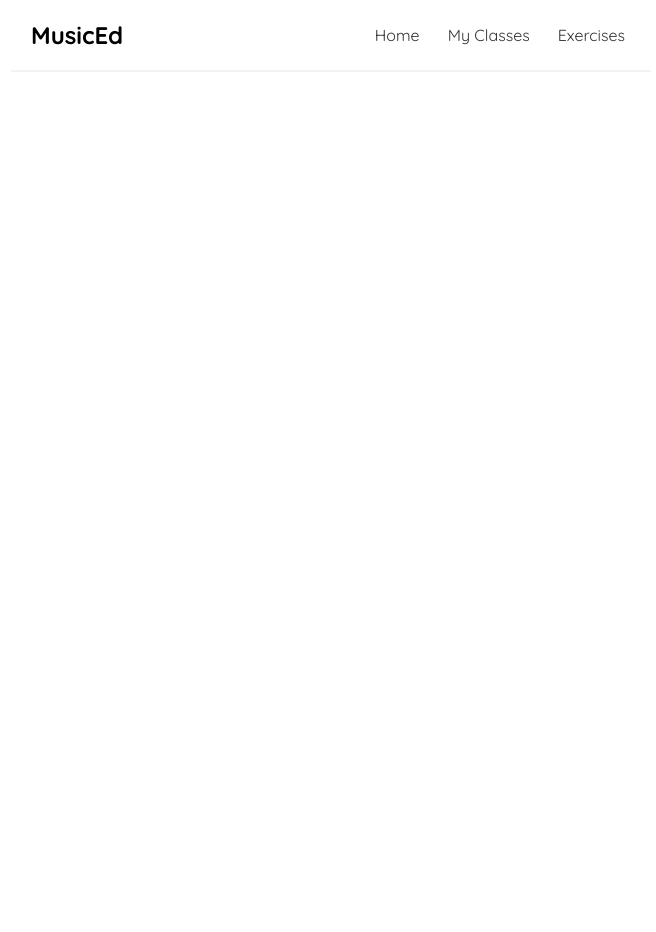
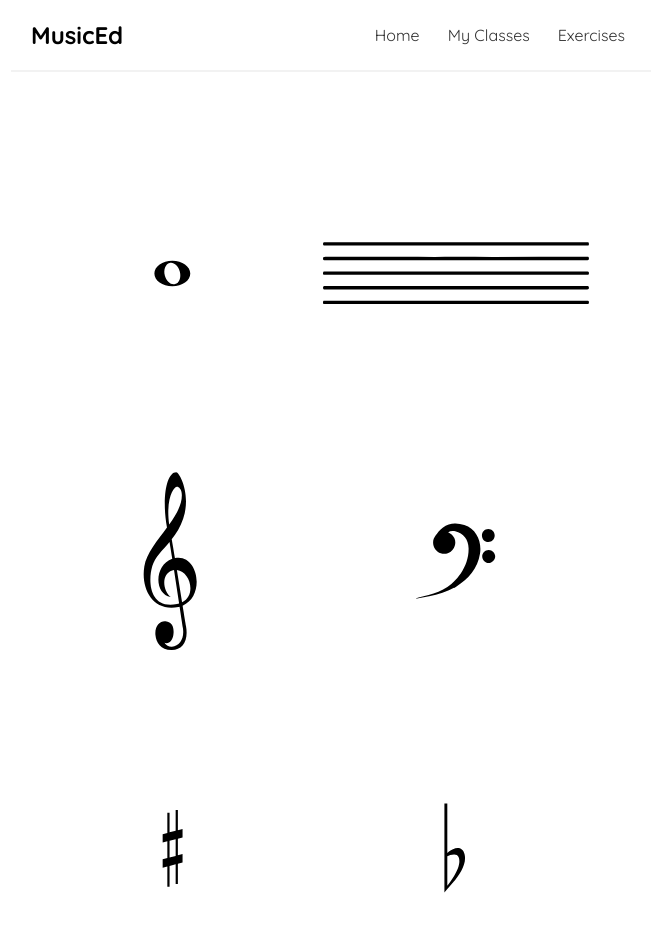
Before and after one commit to ChrisFala/MusicEd, a React (Create React App) app: page /NoteIdentification in a window 1280 px wide. Shown: the top 932 px of the page, without its empty margins (309-965 px from the left). Before the commit the page ends 800 px from the top, so only its background shows below. Built offline with nearby package versions, Linux system fonts and the light colour scheme.

Commit message:
Reorganized File Structure / Imported Images

```diff
--- a/src/App.js
+++ b/src/App.js
@@ -1,9 +1,12 @@
 import React from "react";
 import Navbar from "./Navbar";
-import Home from './Home'
 import { BrowserRouter as Router, Route, Routes,} from 'react-router-dom'
-import Exercises from "./Exercises";
-import Classrooms from "./Classrooms"
+
+// pages
+import Home from './pages/Home'
+import Exercises from "./pages/exercises/ExerciseSelect";
+import Classrooms from "./pages/Classrooms"
+import NoteIdentification from "./pages/exercises/NoteIdentification"
 
 function App() {
   return (
@@ -13,8 +16,9 @@ function App() {
       <div className="content">
         <Routes>
           <Route path="/" element= {<Home />}></Route>
-          <Route path="/exercises" element= {<Exercises />}></Route>
+          <Route path="/exercises*" element= {<Exercises />}></Route>
           <Route path="/classrooms" element= {<Classrooms />}></Route>
+          <Route path="/NoteIdentification" element={<NoteIdentification />}></Route>
         </Routes>
       </div>
     </div>
--- a/src/Exercises.js
+++ /dev/null
@@ -1,10 +0,0 @@
-const Exercises = () => {
-
-    return (
-        <div className="exercises">
-            <h2>Select an Exercise</h2>
-        </div>
-    )
-}
-
-export default Exercises;
--- /dev/null
+++ b/src/pages/exercises/ExerciseSelect.js
@@ -0,0 +1,20 @@
+import { Link, Route, Routes } from 'react-router-dom'
+import NoteIdentificaiton from './NoteIdentification';
+
+
+
+const ExerciseSelect = () => {
+    return (
+        <div className="exercises">
+            <h2>Select an Exercise</h2>
+            <div className="links">
+                <Link to="/NoteIdentification">Note Identification</Link>
+            </div>
+            <Routes>
+                <Route path="NoteIdentification" element={<NoteIdentificaiton />}></Route>
+            </Routes>
+        </div>
+    )
+}
+
+export default ExerciseSelect;
--- /dev/null
+++ b/src/pages/exercises/NoteIdentification.js
@@ -0,0 +1,21 @@
+import wholenote from '../../images/Music Note 45.svg'
+import staff from '../../images/Music Note 68.svg'
+import trebleclef from '../../images/Music Note 59.svg'
+import bassclef from '../../images/Music Note 5.svg'
+import sharp from '../../images/Music Note 57.svg'
+import flat from '../../images/Music Note 1.svg'
+
+const NoteIdentificaiton = () => {
+    return (
+        <div className="display-note">
+            <img className="wholenote" src={wholenote} alt="" />
+            <img className="staff" src={staff} alt="" />
+            <img className="trebleclef" src={trebleclef} alt="" />
+            <img className="bassclef" src={bassclef} alt="" />
+            <img className="sharp" src={sharp} alt="" />
+            <img className="flat" src={flat} alt="" />
+        </div>
+    )
+}
+
+export default NoteIdentificaiton;
--- /dev/null
+++ b/src/pages/exercises/exercise.css
@@ -0,0 +1,3 @@
+.note-identification {
+    width: 0;
+}
```
Also changed, not shown: src/exercises/noteIdentification.js (deleted), src/pages/Classrooms.js (renamed from src/Classrooms.js), src/pages/Home.js (renamed from src/Home.js), src/pages/exercises/Parameters.js (added).
